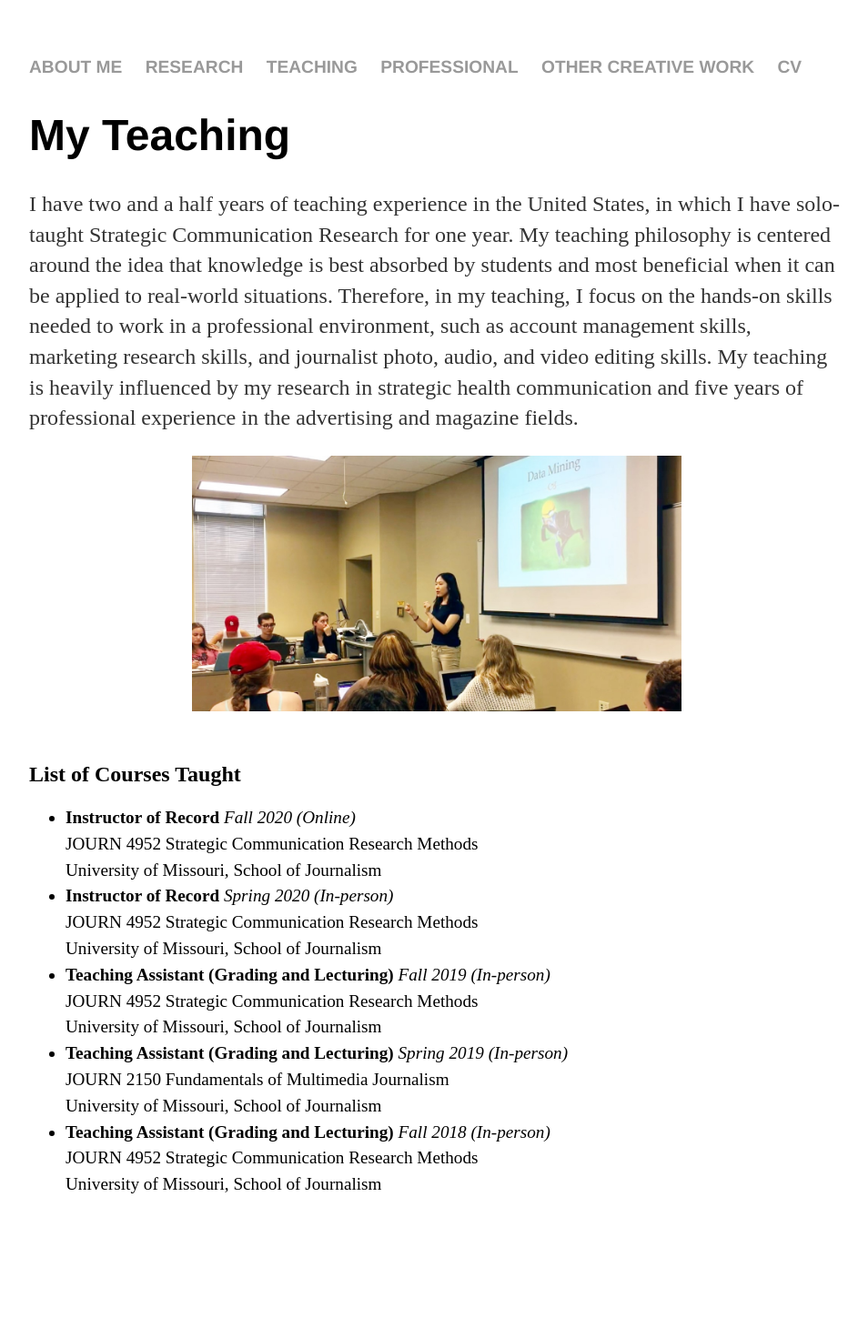
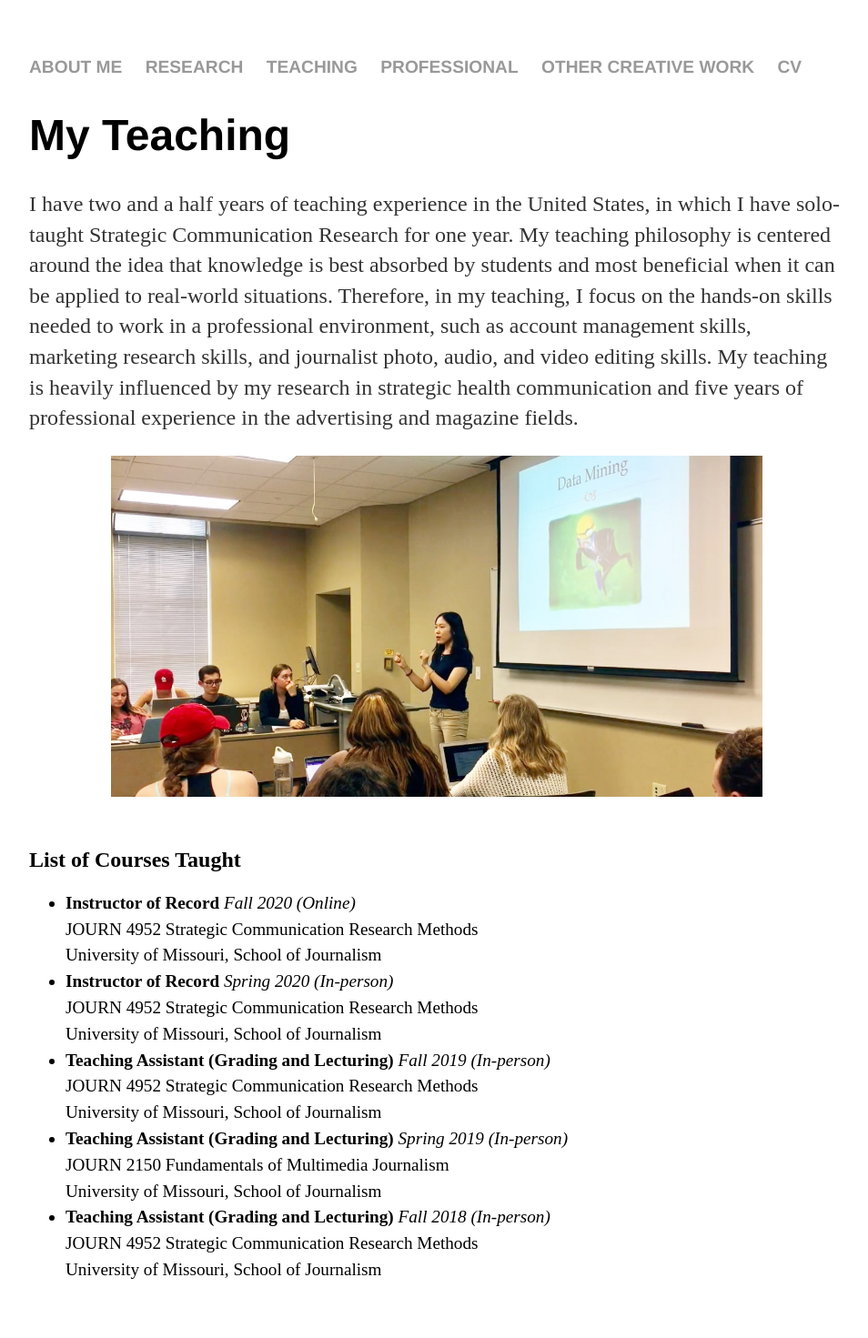
Before and after one commit to sisihuphd/sisihuphd.github.io, a Jekyll site: the page built from teaching/index.html, in a window 1280 px wide. Shown: the whole page at 91% size, without its empty margins (160-1114 px from the left). Built offline with Jekyll 4.4.1, drawn with Linux system fonts in a browser that asks for light colours; before the commit the page ends 1377 px from its top, so only the background shows below that.

Commit message:
Update index.html

```diff
--- a/teaching/index.html
+++ b/teaching/index.html
@@ -10,7 +10,7 @@
         marketing research skills, and journalist photo, audio, and video editing skills. My teaching is heavily influenced by my research in
         strategic health communication and five years of professional experience in the advertising and magazine fields.</p>
 
-		<div class="imgbox"><img class="center-fit" src="../images/Teaching.jpg" width="60%"></div>
+		<div class="imgbox"><img class="center-fit" src="../images/Teaching.jpg" width="80%"></div>
 		<br>
 		<br>
 
```
